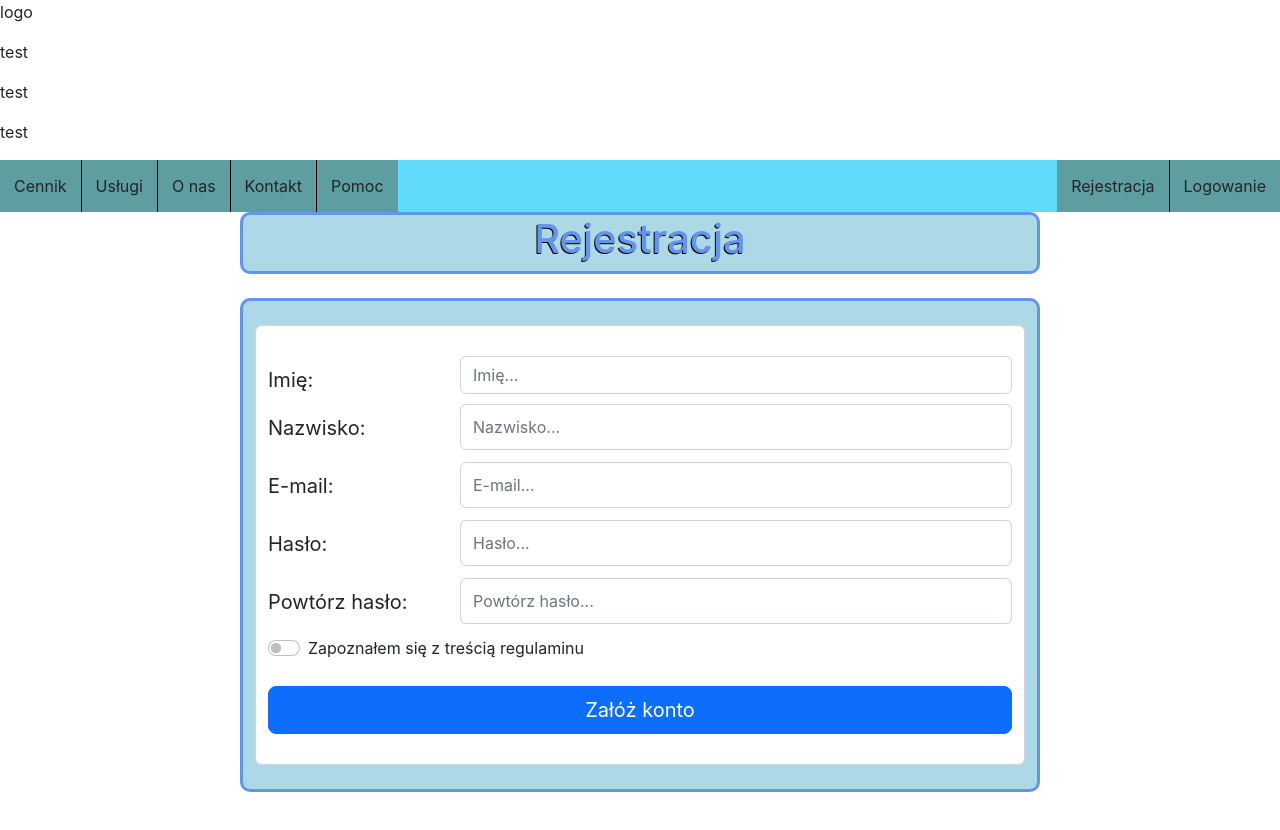
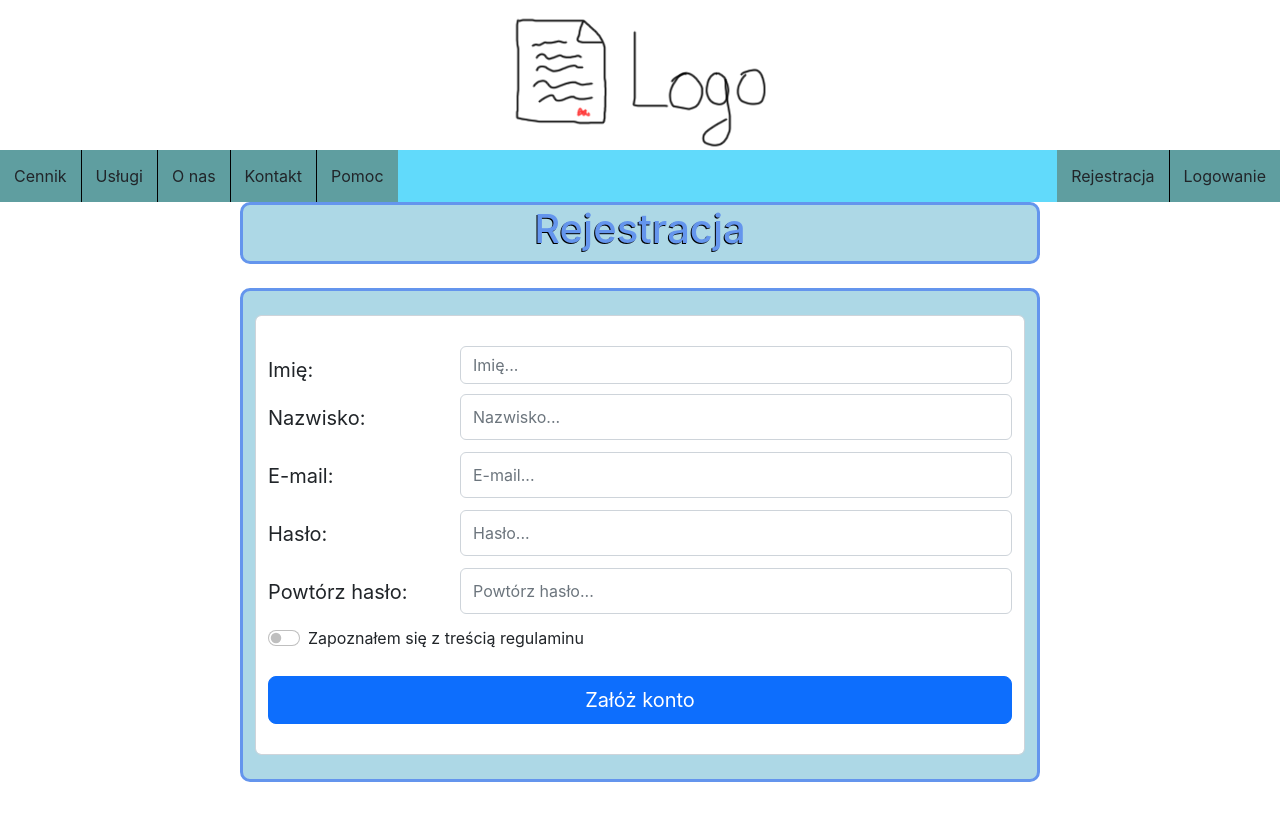
Before and after one commit to michal-bed/el-proyecte-grande-naspolke, a React (Create React App) app in the folder src/main/webapp/na-spolke-client/: page / in a window 1280 px wide. Shown: the top 830 px of the page. Built offline with nearby package versions, Linux system fonts and the light colour scheme.

Commit message:
add a logo and a minor refactor in Navbar related files

```diff
--- /dev/null
+++ b/src/main/webapp/na-spolke-client/src/components/Navbar/Logo/Logo.js
@@ -0,0 +1,13 @@
+import React from 'react';
+import logo from './img/logo.png'
+import styles from './Logo.module.css';
+
+export default function Logo () {
+    return (
+        <div id={'banner'} className={`${styles["logo-container"]}`}>
+            <div id={'logo'}>
+                <img src={logo} alt={'Logo'}/>
+            </div>
+        </div>
+    )
+}
--- /dev/null
+++ b/src/main/webapp/na-spolke-client/src/components/Navbar/Logo/Logo.module.css
@@ -0,0 +1,4 @@
+.logo-container {
+    width: 100%;
+    text-align: center;
+}
--- a/src/main/webapp/na-spolke-client/src/components/Navbar/Navbar.js
+++ b/src/main/webapp/na-spolke-client/src/components/Navbar/Navbar.js
@@ -1,9 +1,10 @@
 import React, {useEffect, useRef, useState} from 'react';
 import {NavbarItemsLeft, NavbarItemsRight} from './NavbarItems/NavbarItems.js';
+import Logo from './Logo/Logo.js';
 import styles from './Navbar.module.css';
 
 
-export default function Navbar() {
+export default function Navbar () {
 
     const [height, setHeight] = useState(0);
     const ref = useRef(null);
@@ -35,13 +36,9 @@ export default function Navbar() {
 
     return(
         <header>
-            <div>
-                <p>logo</p>
-                <p>test</p>
-                <p>test</p>
-                <p>test</p>
 
-            </div>
+            <Logo />
+
             <div id={'nav-wrapper'} style={{minHeight: height}}>
                 <div ref={ref} id={styles["navbar"]} className={stickyClass}>
                     <NavbarItemsLeft />
--- a/src/main/webapp/na-spolke-client/src/components/Navbar/NavbarItems/NavbarItems.js
+++ b/src/main/webapp/na-spolke-client/src/components/Navbar/NavbarItems/NavbarItems.js
@@ -14,11 +14,11 @@ const itemsRight = [
     ['Logowanie', '#link_do_logowania'],
 ]
 
-export function NavbarItemsLeft() {
+export function NavbarItemsLeft () {
     return NavbarBox(itemsLeft, `${styles["left-element"]}`);
 }
 
-export function NavbarItemsRight() {
+export function NavbarItemsRight () {
     return NavbarBox(itemsRight, `${styles["right-element"]}`);
 }
 
--- a/src/main/webapp/na-spolke-client/src/index.js
+++ b/src/main/webapp/na-spolke-client/src/index.js
@@ -2,7 +2,7 @@ import React from 'react';
 import ReactDOM from 'react-dom/client';
 import './index.css';
 import App from './App';
-import Navbar from './components/Navbar/Navbar.js'
+import Navbar from './components/Navbar/Navbar.js';
 
 const root = ReactDOM.createRoot(document.getElementById('root'));
 root.render(
```
Also changed, not shown: src/main/webapp/na-spolke-client/src/components/Navbar/Logo/img/logo.png (added).
